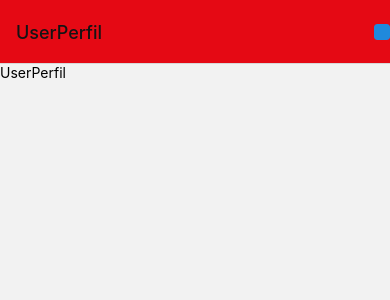
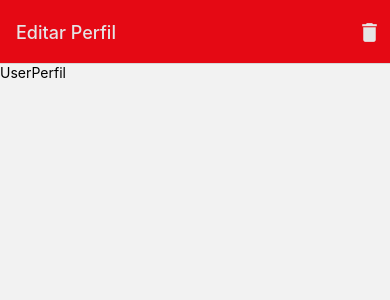
Before and after one commit to viniciusrschiffler/ProjetoFinalReactNative, a React Native app: screen / in a window 390 px wide. Shown: the top 300 px of the page. Built offline with nearby package versions, Linux system fonts and the light colour scheme.

Commit message:
button delete

```diff
--- a/src/screens/Perfil/User.js
+++ b/src/screens/Perfil/User.js
@@ -3,7 +3,8 @@ import {NavigationContainer} from '@react-navigation/native'
 import {createStackNavigator} from '@react-navigation/stack'
 import UserPerfil from './UserPerfil';
 import UserCancel from './UserCancel';
-import { Button } from 'react-native-elements';
+import { Button, Icon } from 'react-native-elements';
+
 
 const Stack = createStackNavigator()
 
@@ -17,11 +18,15 @@ export default props => {
                 <Stack.Screen
                     name="UserPerfil"
                     component={UserPerfil}
-                    options={() => {
+                    options={({ navigation }) => {
                         return {
-                            tittle: "Editar Perfil",
+                            title: "Editar Perfil",
                             headerRight: () => (
-                                <Button />
+                                <Button
+                                    onPress={() => navigation.navigate('UserCancel')}
+                                    type="clear"
+                                    icon={<Icon name="delete" size={25} color="#e5e5e5" />}
+                                />
 
                             )
                         }
@@ -30,6 +35,9 @@ export default props => {
                 <Stack.Screen
                     name="UserCancel"
                     component={UserCancel}
+                    options={{
+                        title: "Cancelar Assinatura"
+                    }}
                 />
 
             </Stack.Navigator>
@@ -41,5 +49,5 @@ const screenOptions ={
     headerStyle: {
         backgroundColor: '#E50914'
     },
-    headerTintColor: '#141414'
+    headerTintColor: '#e5e5e5'
 }
```
